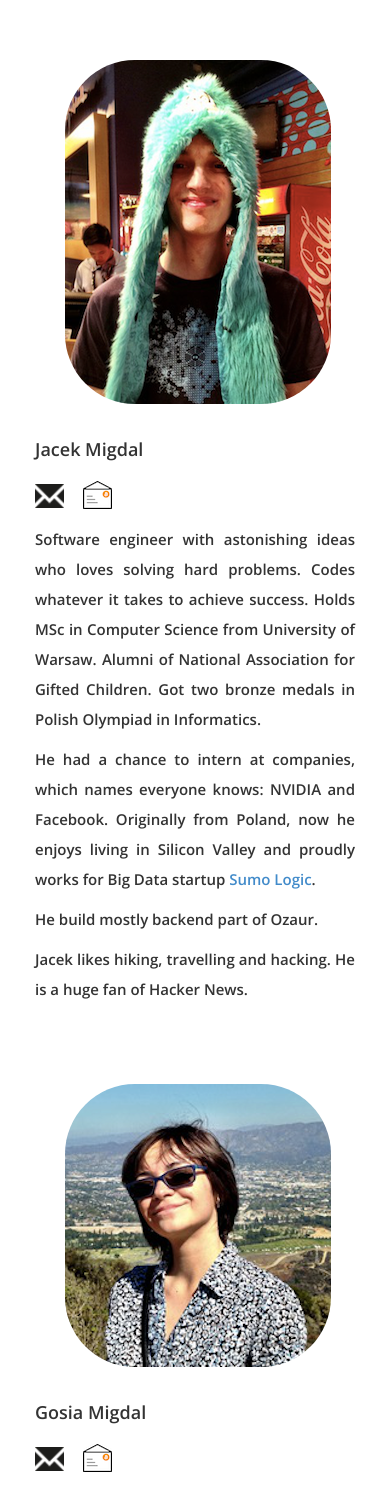
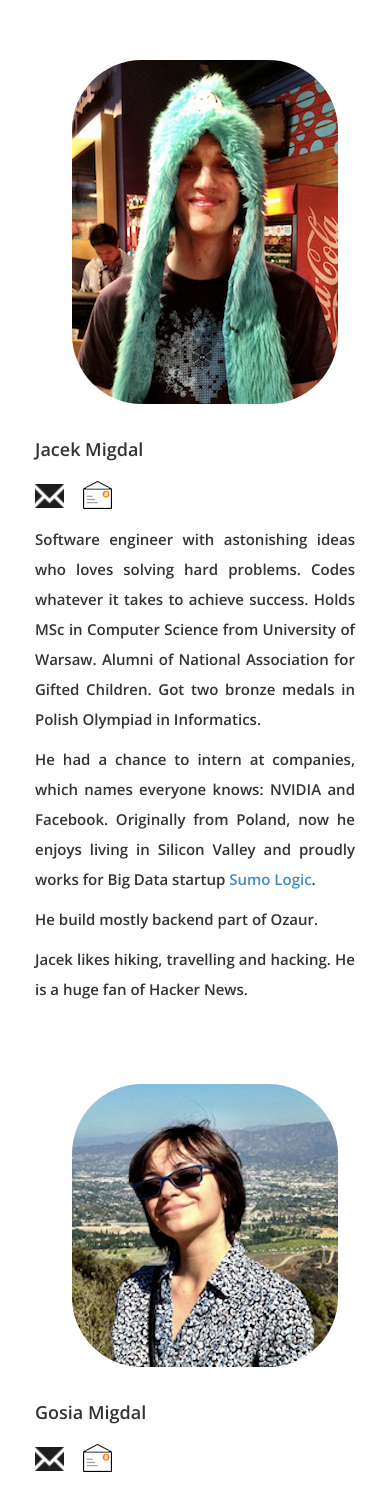
Before and after one commit to jakozaur/ozaur, a Flask app: page /team in a window 390 px wide. Shown: the part 233-1720 px from the top of the page. Run offline with Flask 2, Linux system fonts and the light colour scheme; parts of the project's set-up code (start-up, migrations or seed data) failed here and were passed over; some libraries are stand-ins or nearby versions; some web fonts are replaced.

Commit message:
Fixing photos of dream team

```diff
--- a/static/css/style.css
+++ b/static/css/style.css
@@ -213,6 +213,13 @@ img.portrait {
 img.user-portrait {
     margin-top: 80px;
 }
+
+@media (max-width: 420px) {
+    img.portrait {
+        margin-left: 37px;
+    }
+}
+
 
 
 label {
```
